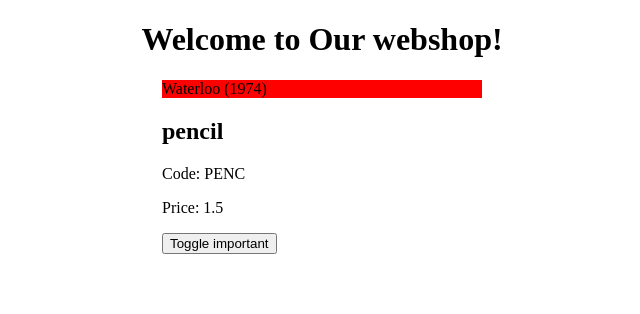
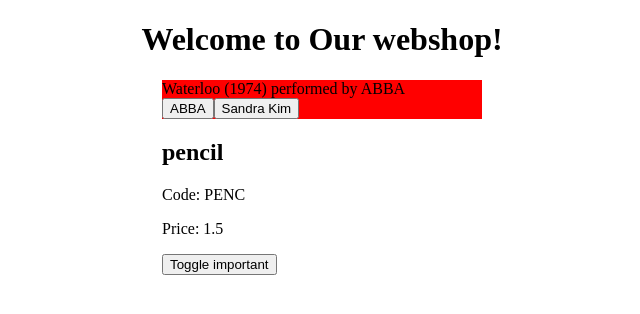
Before and after one commit to Jef-DS/angwebshop, an Angular app: page / in a window 1280 px wide. Shown: the top 314 px of the page, without its empty margins (318-958 px from the left). Built offline with nearby package versions, Linux system fonts and the light colour scheme.

Commit message:
Button switch between ABBA and Sandra Kim

```diff
--- a/src/app/song/song-item/song-item.component.html
+++ b/src/app/song/song-item/song-item.component.html
@@ -1,3 +1,4 @@
 <article [ngClass]="{'red':artist=='ABBA'}">
-    <div>{{title}} ({{year}})</div>
+    <div>{{title}} ({{year}}) performed by {{artist}}</div>
+    <div><button (click)="makeArtistABBA()">ABBA</button><button (click)="makeArtistSandraKim()">Sandra Kim</button></div>
 </article>
--- a/src/app/song/song-item/song-item.component.ts
+++ b/src/app/song/song-item/song-item.component.ts
@@ -11,7 +11,12 @@
   constructor() {
     this.#song = new Song('Waterloo', 1974);
   }
-
+  makeArtistABBA(): void{
+    this.#song.artist = 'ABBA';
+  }
+  makeArtistSandraKim(): void{
+    this.#song.artist = 'Sandra Kim';
+  }
   ngOnInit(): void {
   }
   get title():string{
@@ -23,5 +28,4 @@
   get artist(): string{
     return this.#song.artist;
   }
-
 }
```
